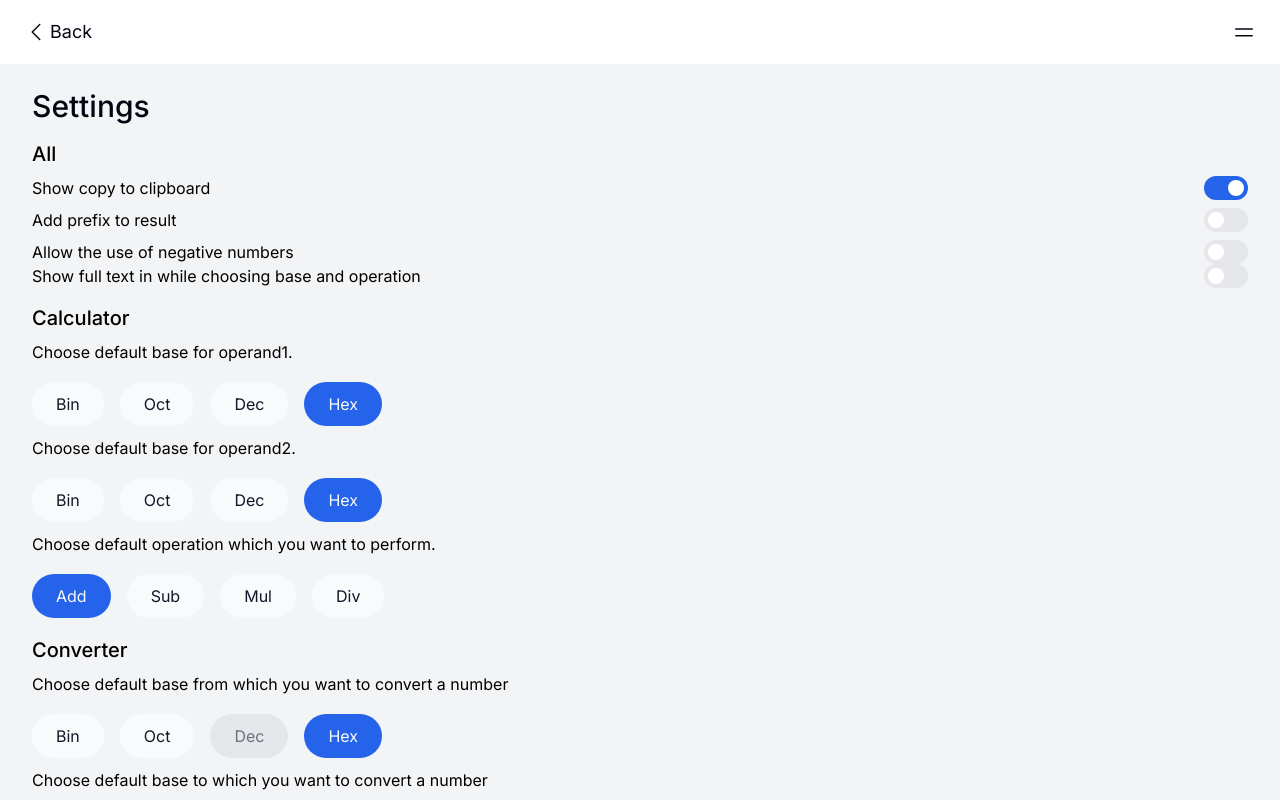
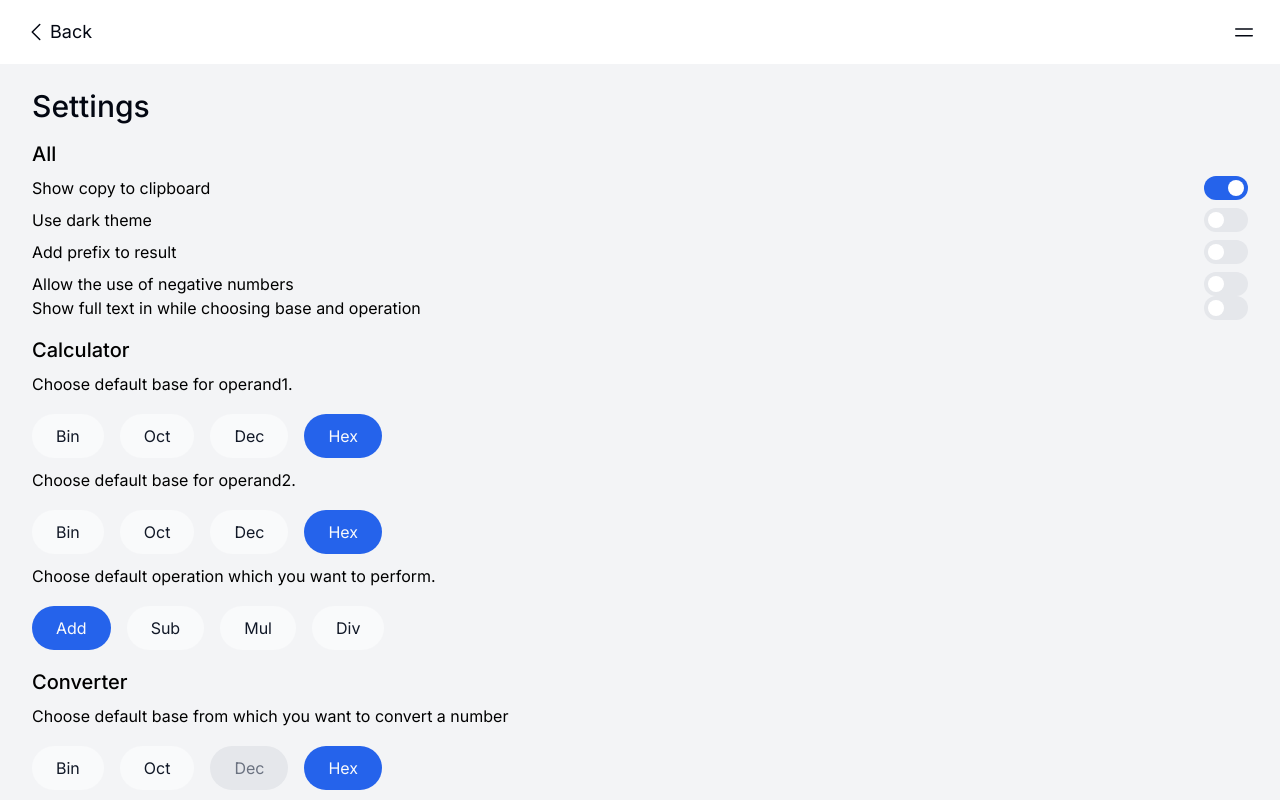
Before and after one commit to bhendi-boi/Hex-cal, a Next.js app: page /settings in a window 1280 px wide. Shown: the top 800 px of the page. Built offline with nearby package versions, Linux system fonts and the light colour scheme.

Commit message:
added logic for using darkmode

```diff
--- a/app/settings/Form.tsx
+++ b/app/settings/Form.tsx
@@ -23,6 +23,7 @@ const Form = () => {
     settings.defaultFromBase
   );
   const [defaultTo, setDefaultTo] = useState<Bases>(settings.defaultToBase);
+  const [darkMode, setDarkMode] = useState(settings.darkMode ?? false);
   const [showCopyToClipboard, setShowCopyToClipboard] = useState(
     settings.showCopyToClipboard
   );
@@ -42,6 +43,7 @@ const Form = () => {
       defaultOperand2Base,
       defaultOperation,
       showFullText,
+      darkMode,
       defaultFromBase: defaultFrom,
       defaultToBase: defaultTo,
       showCopyToClipboard,
@@ -62,6 +64,14 @@ const Form = () => {
               srText="Show Copy to clipboard"
               enabled={showCopyToClipboard}
               setEnabled={setShowCopyToClipboard}
+            />
+          </div>
+          <div className="flex items-center justify-between gap-1 my-2">
+            <p>Use dark theme</p>
+            <Switch
+              srText="Use dark theme"
+              enabled={darkMode}
+              setEnabled={setDarkMode}
             />
           </div>
           <div className="flex items-center justify-between gap-1 mb-2">
--- a/hooks/useSettings.ts
+++ b/hooks/useSettings.ts
@@ -7,6 +7,7 @@ const DEFAULT_SETTINGS: UserSettings = {
   defaultToBase: "dec",
   showCopyToClipboard: true,
   allowNegativeNumbers: false,
+  darkMode: false,
   showFullText: false,
   addPrefixToResult: false,
   defaultOperand1Base: "hex",
@@ -23,6 +24,12 @@ export function useSettings() {
     }
     window.localStorage.setItem("settings", JSON.stringify(settings));
   }, [settings]);
+
+  // darkmode
+  useEffect(() => {
+    const root = window.document.documentElement;
+    root.classList.toggle("dark", settings.darkMode);
+  }, [settings.darkMode]);
 
   function updateSettings(newValue: UserSettings) {
     setSettings((prev) => {
--- a/types.d.ts
+++ b/types.d.ts
@@ -18,6 +18,7 @@ export type UserSettings = {
   showCopyToClipboard: boolean;
   addPrefixToResult: boolean;
   showFullText: boolean;
+  darkMode :boolean;
   // ? experimental
   allowNegativeNumbers: boolean;
 
```
